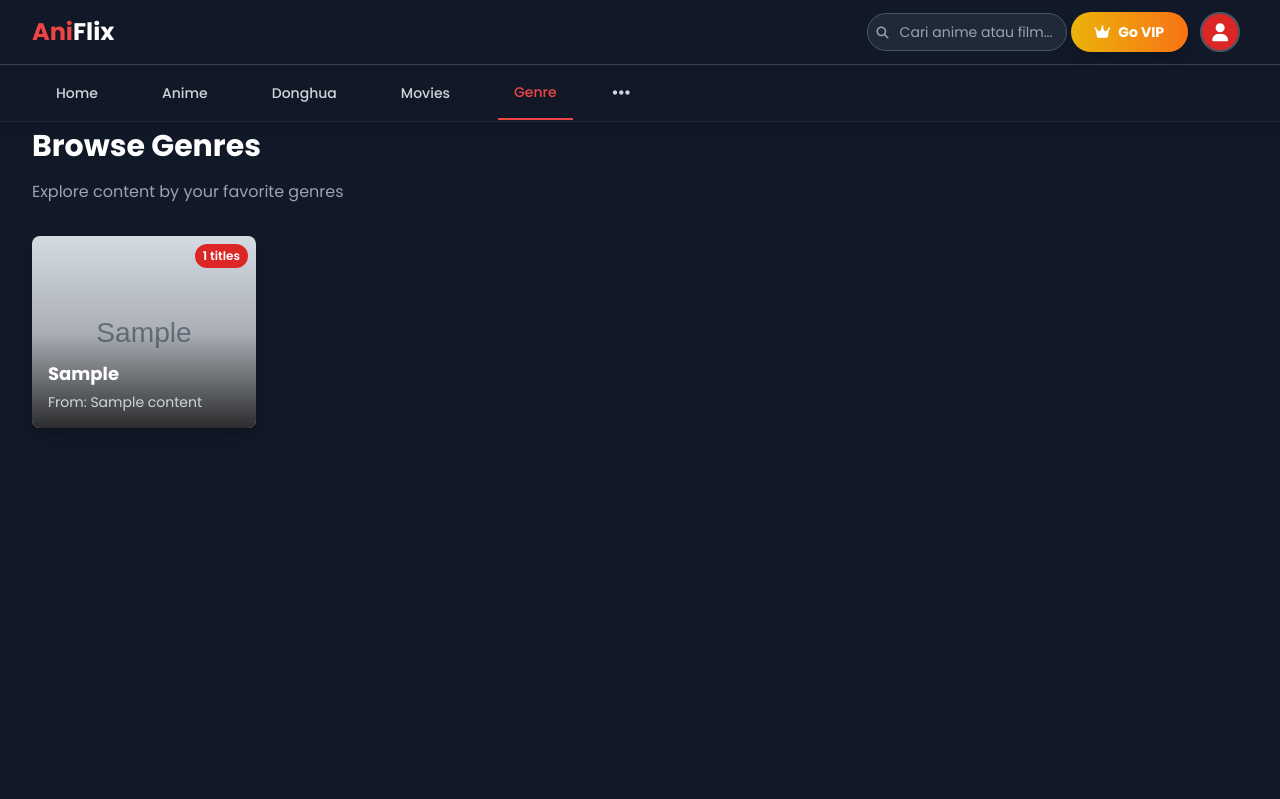
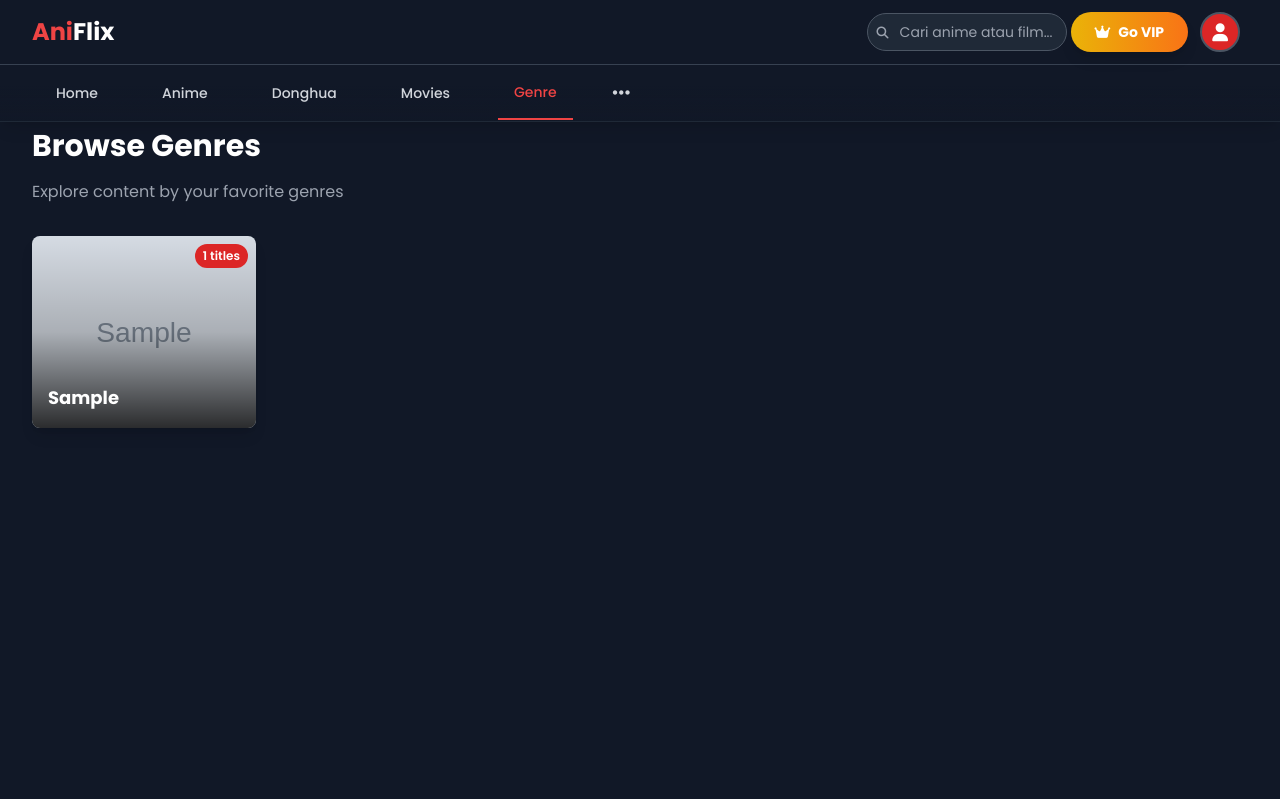
Before and after one commit to rahmangunawans/Test18, a Flask app: page /genres in a window 1280 px wide. Shown: the top 799 px of the page. Run offline with Flask 3, Linux system fonts and the light colour scheme; tables that the repository leaves empty hold one stand-in row (values such as "Sample post"); grey boxes marked "Sample" are stand-in pictures; some libraries are stand-ins or nearby versions.

Commit message:
Improve the display of genre information by removing content origin
Remove the content origin display from the genre information section.

Replit-Commit-Author: Agent
Replit-Commit-Session-Id: 4fdb2bca-7054-46a8-9506-a36a8cb6ac05
Replit-Commit-Checkpoint-Type: full_checkpoint
Replit-Commit-Screenshot-Url: https://storage.googleapis.com/screenshot-production-us-central1/ca46ff25-f2ab-4977-94ef-b3ed36ec3e87/4fdb2bca-7054-46a8-9506-a36a8cb6ac05/8YgvMkb

```diff
--- a/templates/genres.html
+++ b/templates/genres.html
@@ -32,8 +32,7 @@
 
                 <!-- Genre Info Overlay -->
                 <div class="absolute bottom-0 left-0 right-0 p-4">
-                    <h3 class="text-white font-bold text-lg mb-1 group-hover:text-red-400 transition-colors">{{ genre.name }}</h3>
-                    <p class="text-gray-300 text-sm truncate">From: {{ genre.content_title }}</p>
+                    <h3 class="text-white font-bold text-lg group-hover:text-red-400 transition-colors">{{ genre.name }}</h3>
                 </div>
 
                 <!-- Hover overlay with play button -->
```
